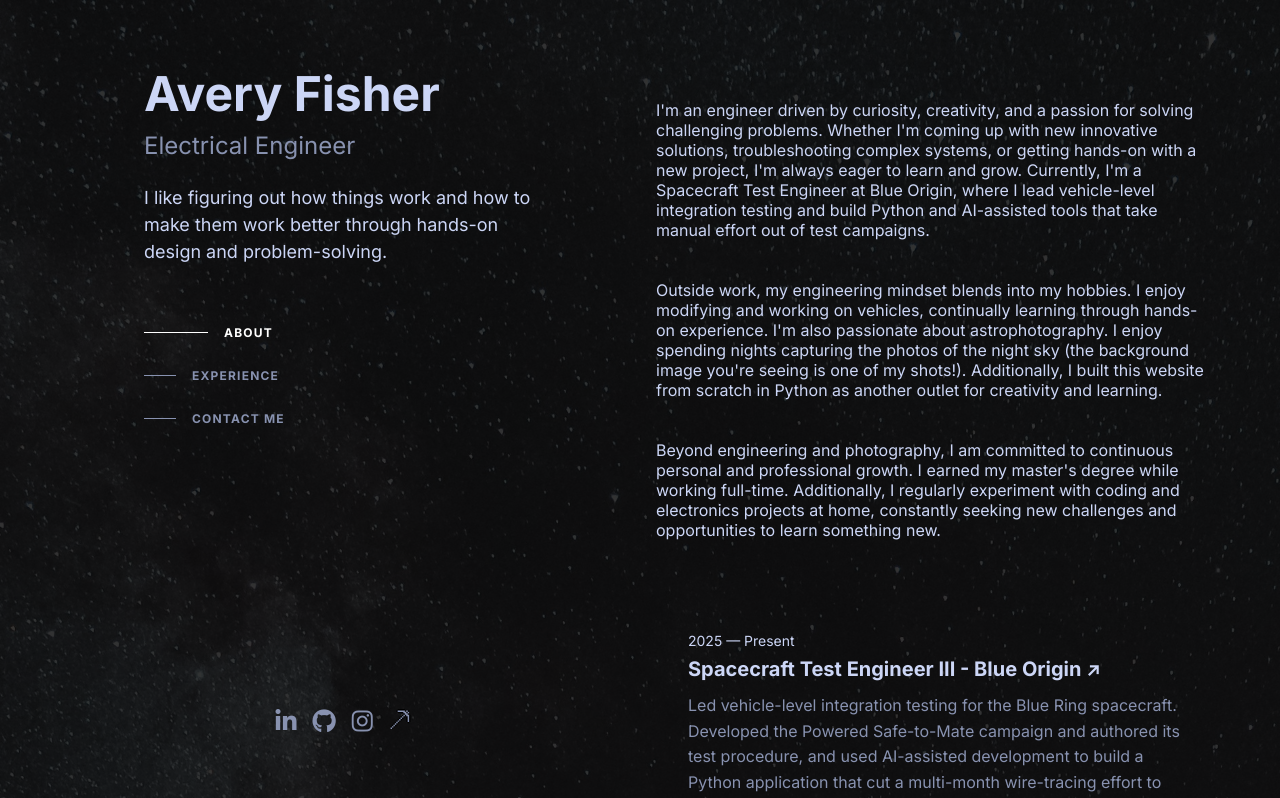
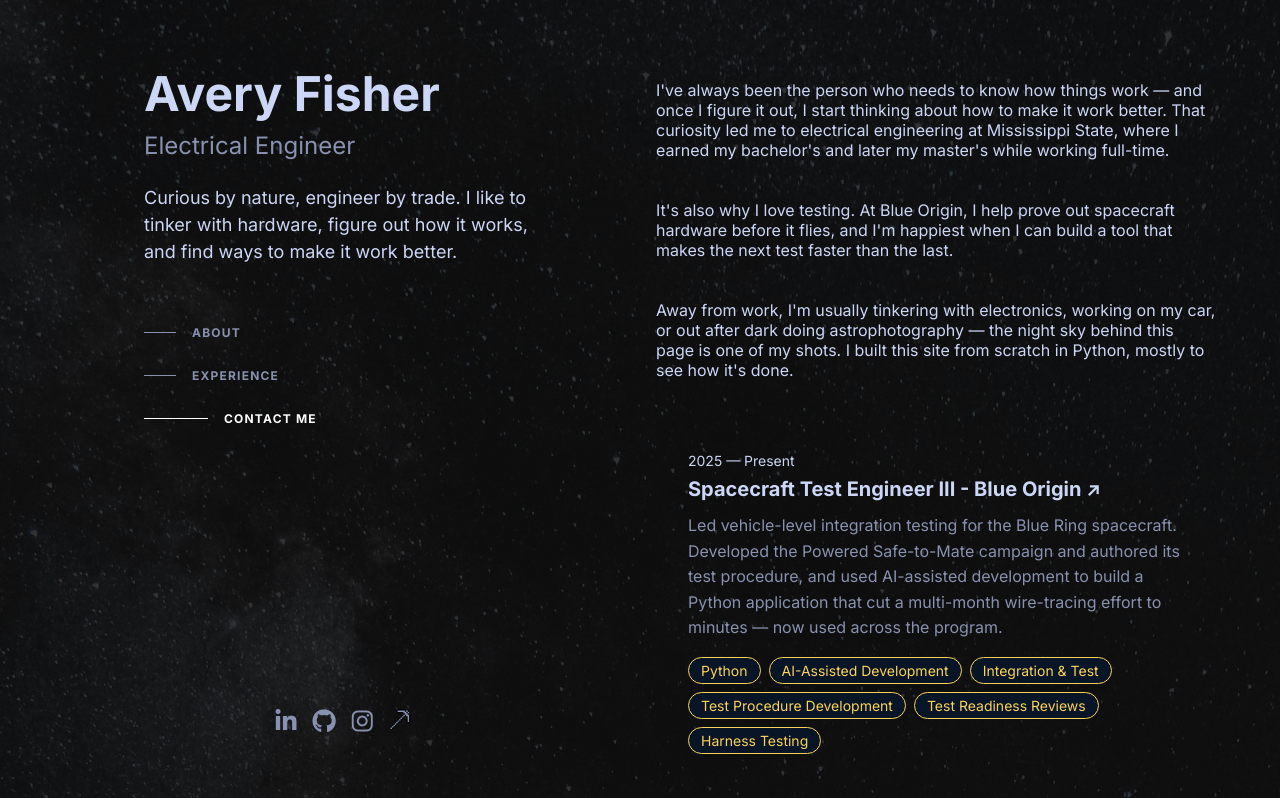
Before and after one commit to afisher97/personalSite, a Flask app: page / in a window 1280 px wide. Shown: the top 798 px of the page. Run offline with Flask 3, Linux system fonts and the light colour scheme.

Commit message:
Rewrite About and tagline; fix scroll-spy for short sections
Scroll-spy now highlights the last section past 30% of the viewport
(and the final section at page bottom), so short sections like About
still get highlighted.

Co-Authored-By: Claude Opus 5.5 <noreply@anthropic.com>

```diff
--- a/content/about.txt
+++ b/content/about.txt
@@ -1,7 +1,5 @@
-
-I'm an engineer driven by curiosity, creativity, and a passion for solving challenging problems. Whether I'm coming up with new innovative solutions, troubleshooting complex systems, or getting hands-on with a new project, I'm always eager to learn and grow. Currently, I'm a Spacecraft Test Engineer at Blue Origin, where I lead vehicle-level integration testing and build Python and AI-assisted tools that take manual effort out of test campaigns.
+I've always been the person who needs to know how things work — and once I figure it out, I start thinking about how to make it work better. That curiosity led me to electrical engineering at Mississippi State, where I earned my bachelor's and later my master's while working full-time.
 <br>
-Outside work, my engineering mindset blends into my hobbies. I enjoy modifying and working on vehicles, continually learning through hands-on experience. I'm also passionate about astrophotography. I enjoy spending nights capturing the photos of the night sky (the background image you're seeing is one of my shots!). Additionally, I built this website from scratch in Python as another outlet for creativity and learning.
+It's also why I love testing. At Blue Origin, I help prove out spacecraft hardware before it flies, and I'm happiest when I can build a tool that makes the next test faster than the last.
 <br>
-Beyond engineering and photography, I am committed to continuous personal and professional growth. I earned my master's degree while working full-time. Additionally, I regularly experiment with coding and electronics projects at home, constantly seeking new challenges and opportunities to learn something new.
-<br>
+Away from work, I'm usually tinkering with electronics, working on my car, or out after dark doing astrophotography — the night sky behind this page is one of my shots. I built this site from scratch in Python, mostly to see how it's done.
--- a/static/js/scroll-spy.js
+++ b/static/js/scroll-spy.js
@@ -11,41 +11,42 @@ document.addEventListener("DOMContentLoaded", () => {
     navLinkMap[sectionId] = link;
   });
 
+  // A section becomes active once its top scrolls above this line
+  // (fraction of viewport height). Works no matter how short a section is.
+  const ACTIVE_LINE = 0.3;
+
   let currentActive = null;
 
-  // Intersection Observer options
-  const observerOptions = {
-    root: null,
-    /*
-      rootMargin works like extra “padding” around the viewport.
-      Negative top margin => trigger earlier (when the section is ~X% down from the top).
-      Negative bottom margin => un-trigger earlier.
-      Tweak these numbers until the highlighting behavior feels right.
-    */
-    rootMargin: "-50% 0px -50% 0px",
-    threshold: 0 // we only need to know if it’s intersecting at all
-  };
+  function updateActive() {
+    // Default to the first section (top of page)
+    let activeId = sections[0].id;
 
-  // Create the observer
-  const observer = new IntersectionObserver((entries) => {
-    entries.forEach(entry => {
-      if (entry.isIntersecting) {
-        const sectionId = entry.target.id;
+    const atBottom =
+      window.innerHeight + window.scrollY >= document.documentElement.scrollHeight - 2;
 
-        // Only update highlight if we're actually in a new section
-        if (currentActive !== sectionId) {
-          // Remove 'active' from all nav links
-          navLinks.forEach(link => link.classList.remove("active"));
-          // Add 'active' to the link that matches this section
-          if (navLinkMap[sectionId]) {
-            navLinkMap[sectionId].classList.add("active");
-          }
-          currentActive = sectionId;
+    if (atBottom) {
+      // Short final sections may never reach the line, so force the last one
+      activeId = sections[sections.length - 1].id;
+    } else {
+      // Last section whose top is above the line wins
+      sections.forEach(section => {
+        if (section.getBoundingClientRect().top <= window.innerHeight * ACTIVE_LINE) {
+          activeId = section.id;
         }
+      });
+    }
+
+    // Only update highlight if we're actually in a new section
+    if (activeId !== currentActive) {
+      navLinks.forEach(link => link.classList.remove("active"));
+      if (navLinkMap[activeId]) {
+        navLinkMap[activeId].classList.add("active");
       }
-    });
-  }, observerOptions);
+      currentActive = activeId;
+    }
+  }
 
-  // Observe each section
-  sections.forEach(section => observer.observe(section));
+  window.addEventListener("scroll", updateActive, { passive: true });
+  window.addEventListener("resize", updateActive);
+  updateActive();
 });
--- a/templates/base.html
+++ b/templates/base.html
@@ -27,7 +27,7 @@
         <aside class="sidebar">
             <h1 class="name">Avery Fisher</h1>
             <h2 class="subtitle">Electrical Engineer</h2>
-            <p class="intro">I like figuring out how things work and how to make them work better through hands-on design and problem-solving.</p>
+            <p class="intro">Curious by nature, engineer by trade. I like to tinker with hardware, figure out how it works, and find ways to make it work better.</p>
             <nav class="nav">
              <ul>
                 <li><a href="#about" class="nav-link active">About</a></li>
```
